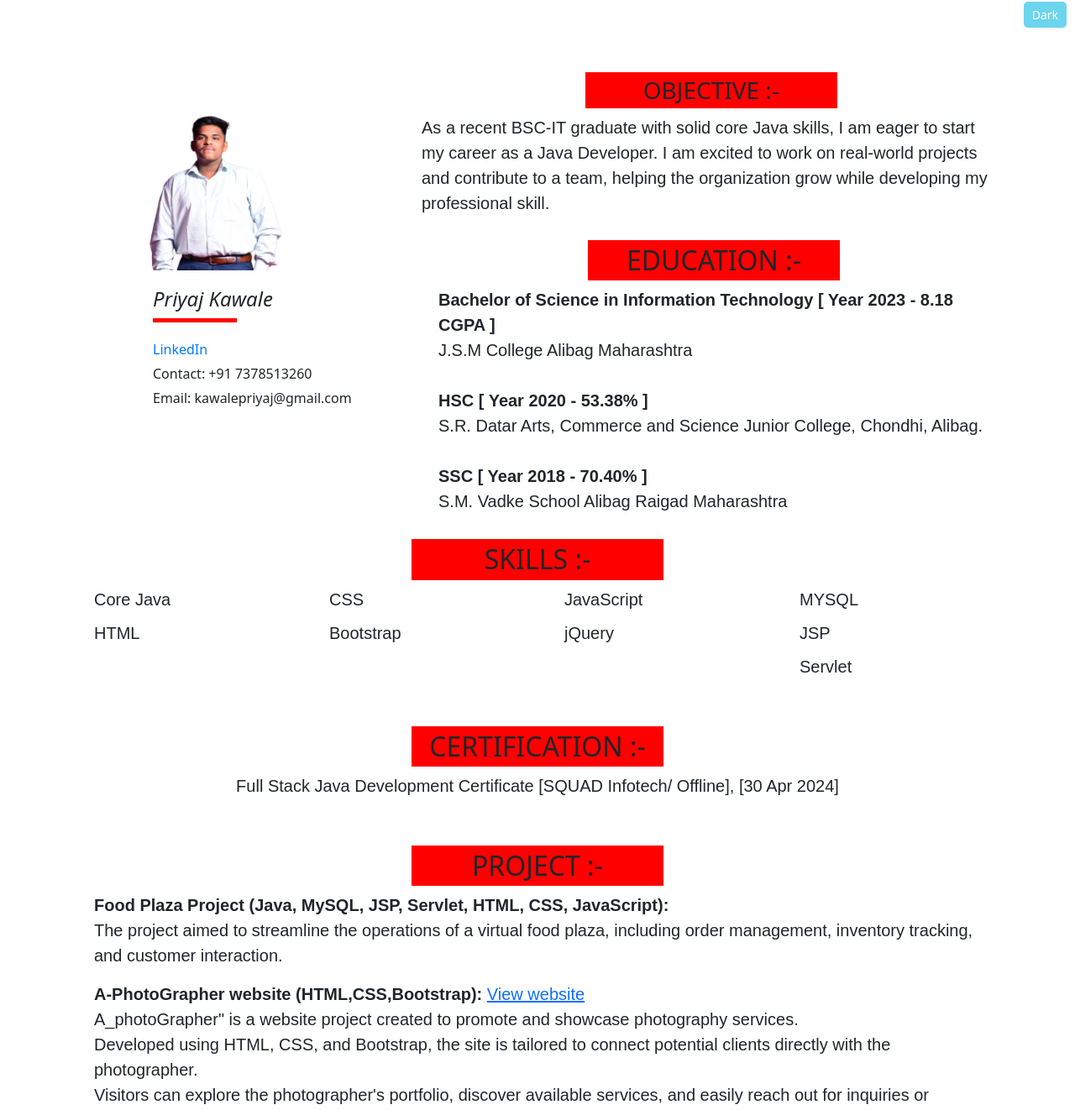
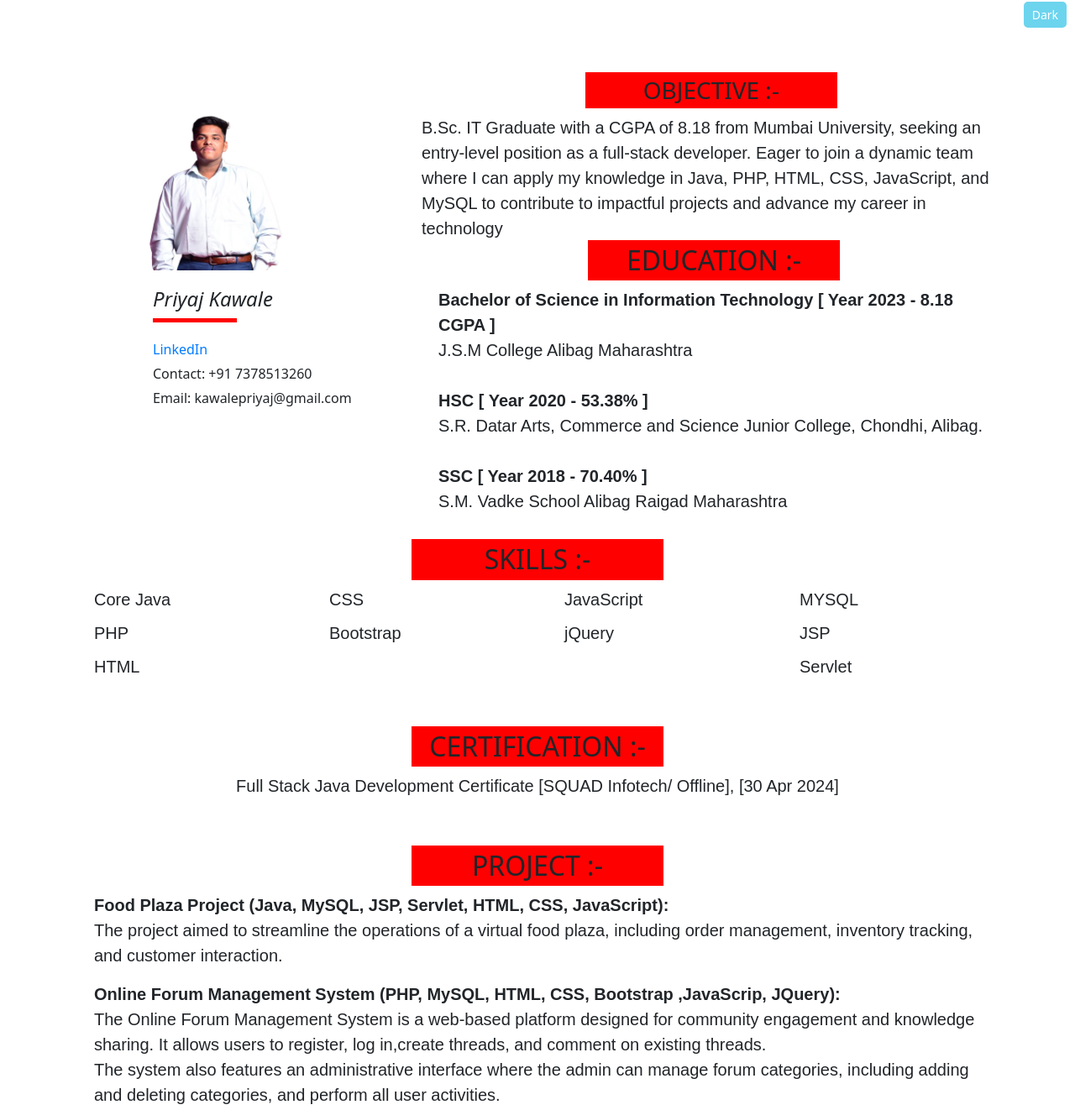
Before and after one commit to Kawaleportfolio/JavaDeveloper, a plain HTML site: page Index.html in a window 1280 px wide. Shown: the part 8-1330 px from the top of the page at 84% size. Drawn offline with nearby package versions, Linux system fonts and the light colour scheme.

Commit message:
Update Index.html

```diff
--- a/Index.html
+++ b/Index.html
@@ -25,10 +25,10 @@
 
         <div class="objective">
             <h3>OBJECTIVE :-</h3>
-            <p class="objdis">As a recent BSC-IT graduate with solid core Java skills,
-                I am eager to start my career as a Java Developer.
-                I am excited to work on real-world projects and contribute to a team,
-                 helping the organization grow while developing my professional skill.
+            <p class="objdis">B.Sc. IT Graduate with a CGPA of 8.18 from Mumbai University,
+                seeking an entry-level position as a full-stack developer.
+                Eager to join a dynamic team where I can apply my knowledge in Java, PHP, HTML, CSS, JavaScript, and MySQL
+                to contribute to impactful projects and advance my career in technology
             </p>
         </div>
 
@@ -52,8 +52,8 @@
                 <div class="col">
                     <ul class="skills-list">
                         <li>Core Java</li>
+                        <li>PHP</li>
                         <li>HTML</li>
-
                     </ul>
                 </div>
                 <div class="col">
@@ -94,6 +94,11 @@
                <b> Food Plaza Project (Java, MySQL, JSP, Servlet, HTML, CSS, JavaScript):</b><br>
                 The project aimed to streamline the operations of a virtual food plaza, including order management, inventory tracking, and customer interaction.
             </p>
+            <p class="proj-dis">
+               <b> Online Forum Management System (PHP, MySQL, HTML, CSS, Bootstrap ,JavaScrip, JQuery):</b><br>
+                The Online Forum Management System is a web-based platform designed for community engagement and knowledge sharing. It allows users to register, log in,create threads, and comment on existing threads.<br>
+                The system also features an administrative interface where the admin can manage forum categories, including adding and deleting categories, and perform all user activities.
+            </p>
             <!-- second -->
             <p class="proj-dis">
                <b> A-PhotoGrapher website (HTML,CSS,Bootstrap):</b> <a href="https://kawaleportfolio.github.io/A-photoGrapher/Home">View website</a> <br>
```
